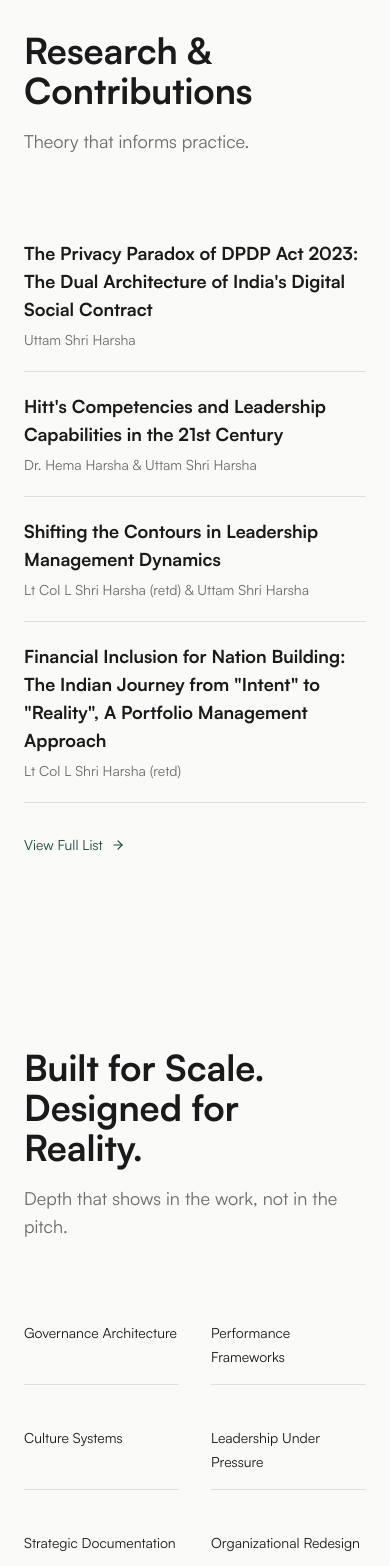
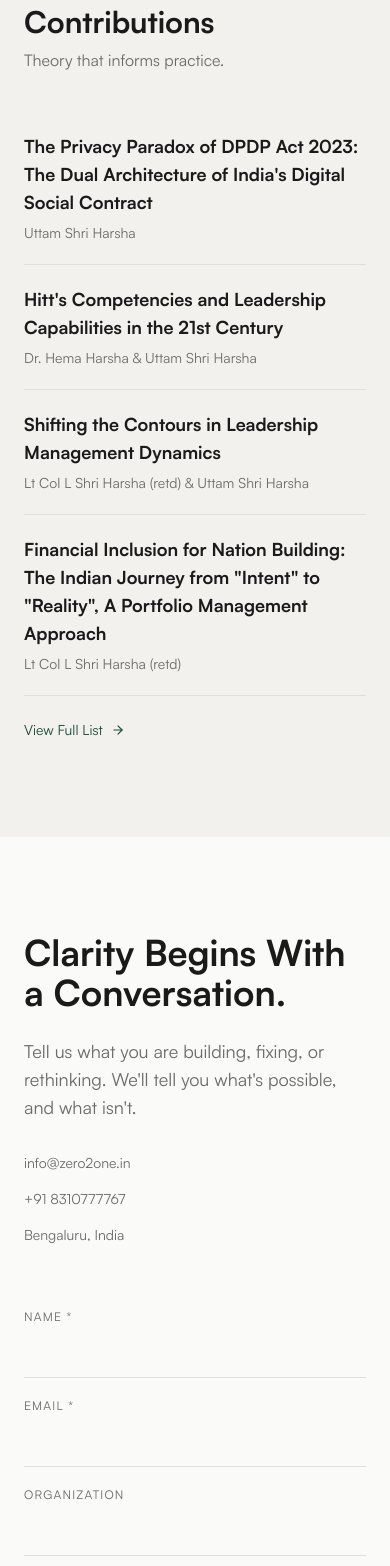
Before and after one commit to awmrakyat13/Zero2One, a React (Vite) app: page / in a window 390 px wide. Shown: the part 5942-7508 px from the top of the page. Built offline with nearby package versions, Linux system fonts and the light colour scheme; a web font is replaced by a local one.

Commit message:
Consolidate homepage from 8 sections to 5
Merge Research into The Collective as subsection, remove Deep
Capability and Writing Services sections (content covered by
service cards), add Research link to nav bar.

Co-Authored-By: Claude Opus 4.6 <noreply@anthropic.com>

```diff
--- a/src/App.jsx
+++ b/src/App.jsx
@@ -44,21 +44,6 @@ const team = [
   }
 ];
 
-const capabilities = [
-  "Governance Architecture",
-  "Performance Frameworks",
-  "Culture Systems",
-  "Leadership Under Pressure",
-  "Strategic Documentation",
-  "Organizational Redesign"
-];
-
-const writingServices = [
-  "Executive Ghostwriting",
-  "Strategic & Technical Writing",
-  "Policy & Research Writing",
-  "Board & Institutional Documentation"
-];
 
 function Navigation() {
   const [mobileMenuOpen, setMobileMenuOpen] = useState(false);
@@ -84,6 +69,7 @@ function Navigation() {
           <div className="hidden md:flex gap-10 items-center text-sm">
             <button onClick={() => scrollToSection('offerings')} className="text-[var(--color-text-muted)] hover:text-[var(--color-text)] transition-colors">Services</button>
             <Link to="/impact" className="text-[var(--color-text-muted)] hover:text-[var(--color-text)] transition-colors">Impact</Link>
+            <Link to="/research" className="text-[var(--color-text-muted)] hover:text-[var(--color-text)] transition-colors">Research</Link>
             <button onClick={() => scrollToSection('approach')} className="text-[var(--color-text-muted)] hover:text-[var(--color-text)] transition-colors">Approach</button>
             <button onClick={() => scrollToSection('collective')} className="text-[var(--color-text-muted)] hover:text-[var(--color-text)] transition-colors">Collective</button>
             <button onClick={() => scrollToSection('contact')} className="px-5 py-2 bg-[var(--color-accent)] text-[var(--color-bg)] text-sm hover:bg-[var(--color-accent-light)] transition-colors">
@@ -98,6 +84,7 @@ function Navigation() {
           <div className="md:hidden mt-6 pb-4 space-y-4 text-sm fade-in">
             <button onClick={() => scrollToSection('offerings')} className="block w-full text-left py-2 text-[var(--color-text-muted)]">Services</button>
             <Link to="/impact" onClick={() => setMobileMenuOpen(false)} className="block w-full text-left py-2 text-[var(--color-text-muted)]">Impact</Link>
+            <Link to="/research" onClick={() => setMobileMenuOpen(false)} className="block w-full text-left py-2 text-[var(--color-text-muted)]">Research</Link>
             <button onClick={() => scrollToSection('approach')} className="block w-full text-left py-2 text-[var(--color-text-muted)]">Approach</button>
             <button onClick={() => scrollToSection('collective')} className="block w-full text-left py-2 text-[var(--color-text-muted)]">Collective</button>
             <button onClick={() => scrollToSection('contact')} className="block w-full text-left py-2 text-[var(--color-text-muted)]">Contact</button>
@@ -338,62 +325,29 @@ function HomePage() {
               </div>
             ))}
           </div>
-        </div>
-      </section>
 
-      {/* Research & Contributions */}
-      <section className="py-24 md:py-32">
-        <div className="max-w-6xl mx-auto px-6">
-          <div className="mb-16">
-            <h2 className="font-serif text-4xl md:text-5xl mb-4">Research & Contributions</h2>
-            <p className="text-[var(--color-text-muted)] text-lg max-w-2xl">Theory that informs practice.</p>
-          </div>
-          <div className="space-y-0">
-            {publications.slice(0, 4).map((pub, i) => (
-              <div key={i} className="py-5 border-b border-[var(--color-border)]">
-                <h3 className="font-serif text-lg mb-1">{pub.title}</h3>
-                <span className="text-sm text-[var(--color-text-muted)]">{pub.authors}</span>
+          {/* Research & Contributions */}
+          <div className="mt-16 border-t border-[var(--color-border)] pt-16">
+            <div className="flex justify-between items-end mb-10">
+              <div>
+                <h3 className="font-serif text-3xl md:text-4xl mb-2">Research & Contributions</h3>
+                <p className="text-[var(--color-text-muted)]">Theory that informs practice.</p>
               </div>
-            ))}
-          </div>
-          <Link to="/research" className="inline-flex items-center gap-2 mt-8 text-sm text-[var(--color-accent)] hover:text-[var(--color-text)] transition-colors">
-            View Full List <ArrowRight size={14} />
-          </Link>
-        </div>
-      </section>
-
-      {/* Deep Capability */}
-      <section className="py-24 md:py-32">
-        <div className="max-w-6xl mx-auto px-6">
-          <div className="mb-16">
-            <h2 className="font-serif text-4xl md:text-5xl mb-4">Built for Scale. Designed for Reality.</h2>
-            <p className="text-[var(--color-text-muted)] text-lg max-w-2xl">Depth that shows in the work, not in the pitch.</p>
-          </div>
-          <div className="grid grid-cols-2 md:grid-cols-3 gap-x-8 gap-y-6">
-            {capabilities.map((cap, i) => (
-              <div key={i} className="py-4 border-b border-[var(--color-border)]">
-                <span className="text-sm">{cap}</span>
-              </div>
-            ))}
-          </div>
-        </div>
-      </section>
-
-      {/* Writing & Strategic Communication */}
-      <section className="py-24 md:py-32 bg-[var(--color-text)] text-[var(--color-bg)]">
-        <div className="max-w-6xl mx-auto px-6">
-          <div className="grid md:grid-cols-2 gap-16 items-start">
-            <div>
-              <h2 className="font-serif text-4xl md:text-5xl mb-4 text-[var(--color-bg)]">Clarity in Words. Authority in Positioning.</h2>
-              <p className="text-[#999] text-lg">Strategic communication that builds institutional credibility and executive authority.</p>
+              <Link to="/research" className="hidden md:inline-flex items-center gap-2 text-sm text-[var(--color-accent)] hover:text-[var(--color-text)] transition-colors">
+                View Full List <ArrowRight size={14} />
+              </Link>
             </div>
             <div className="space-y-0">
-              {writingServices.map((service, i) => (
-                <div key={i} className="py-5 border-b border-white/10">
-                  <span className="text-sm tracking-wide">{service}</span>
+              {publications.slice(0, 4).map((pub, i) => (
+                <div key={i} className="py-5 border-b border-[var(--color-border)]">
+                  <h4 className="font-serif text-lg mb-1">{pub.title}</h4>
+                  <span className="text-sm text-[var(--color-text-muted)]">{pub.authors}</span>
                 </div>
               ))}
             </div>
+            <Link to="/research" className="md:hidden inline-flex items-center gap-2 mt-6 text-sm text-[var(--color-accent)] hover:text-[var(--color-text)] transition-colors">
+              View Full List <ArrowRight size={14} />
+            </Link>
           </div>
         </div>
       </section>
```
